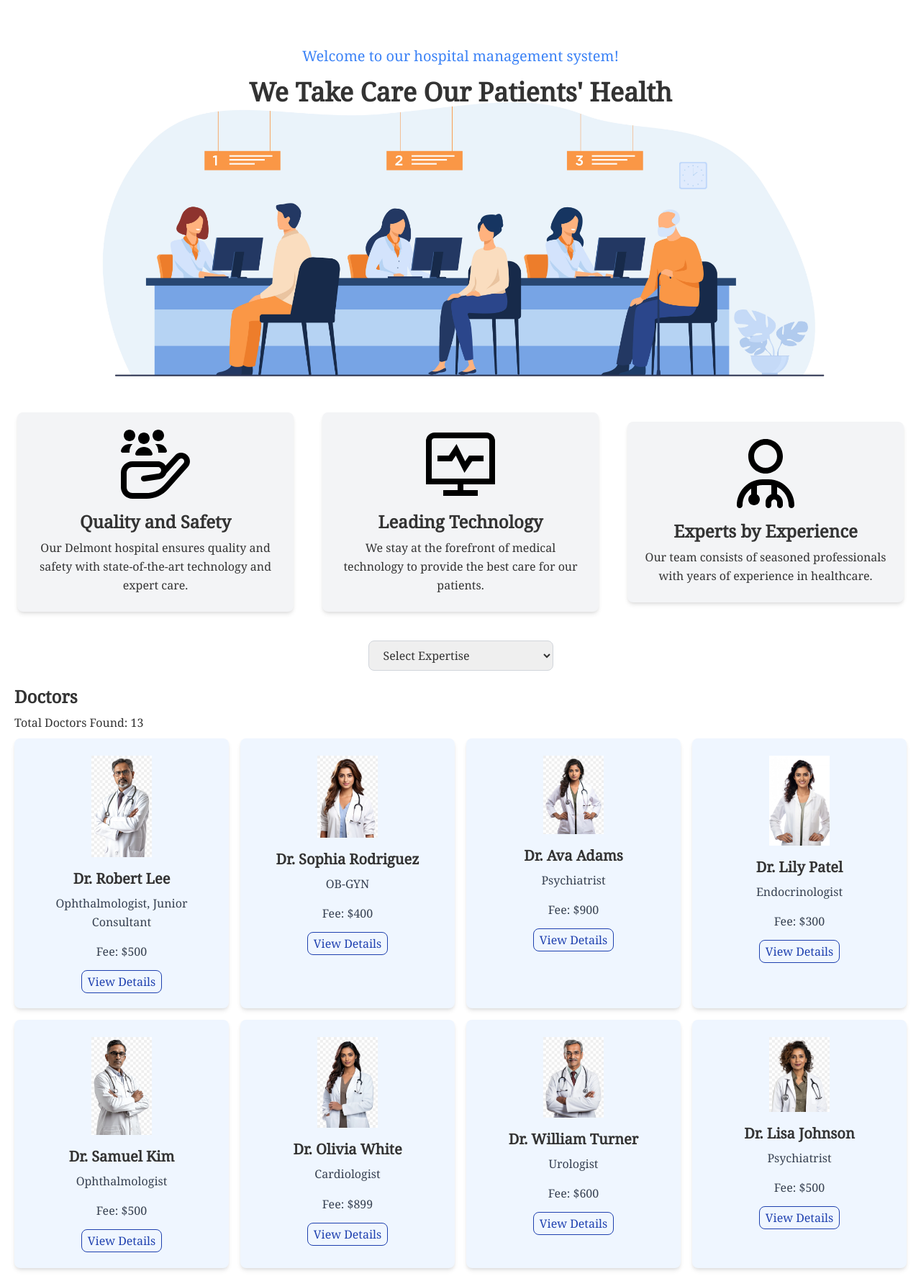
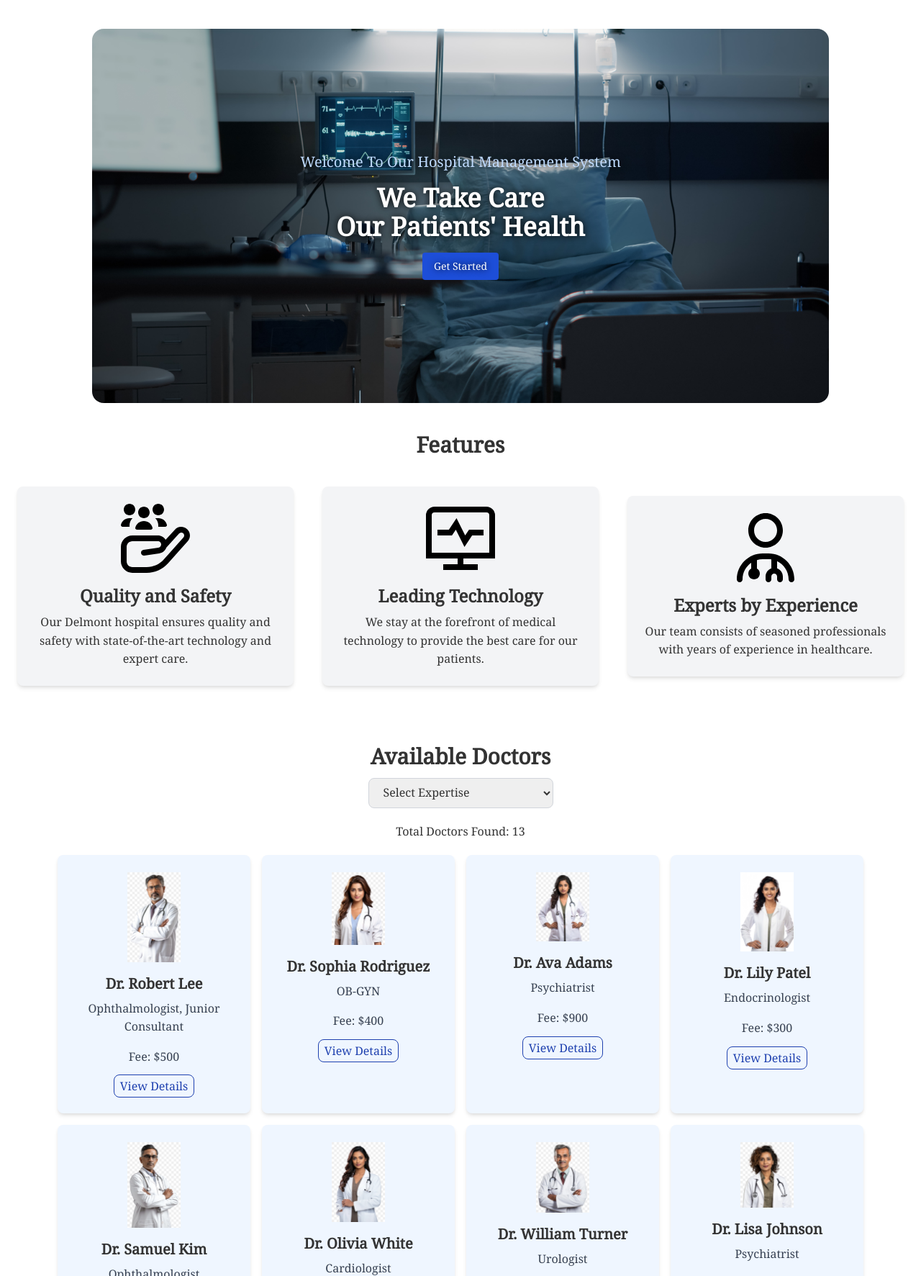
Before and after one commit to junaaid96/health_ops_connect, a Django app: page / in a window 1280 px wide. Shown: the part 84-1857 px from the top of the page at 72% size. Run offline with Django 4.2, Linux system fonts and the light colour scheme; data comes from the database, SQL or seed files in the repository; both versions use the stored data as it was after the commit.

Commit message:
updates v3.2

```diff
--- a/patient/templates/activation_success.html
+++ b/patient/templates/activation_success.html
@@ -3,8 +3,8 @@
 {% block title %}Activation Successful{% endblock %}
 
 {%block content %}
-    <div class="text-center mt-10">
-        <h1 class="text-2xl font-bold text-green-500">Activation Successful</h1>
+    <div class="text-center mt-10 bg-gray-100 w-1/2 m-auto rounded-xl px-5 py-10 shadow-md">
+        <h1 class="text-2xl font-bold text-green-500 mb-3">Activation Successful</h1>
         <p>Your account has been activated. You can now <a class="hover:text-blue-800 text-blue-700"
             href="{% url "patient_login" %}">login</a>.</p>
     </div>
--- a/static/css/style.css
+++ b/static/css/style.css
@@ -8,3 +8,16 @@ body {
     margin: 0;
     padding: 0;
 }
+
+#cover{
+    background-size: cover;
+    background-position: center;
+    height: 65vh;
+    width: 80vw;
+    display: flex;
+    justify-content: center;
+    align-items: center;
+    text-align: center;
+    color: #fff;
+    text-shadow: 0 0 10px #000;
+}
--- a/templates/home.html
+++ b/templates/home.html
@@ -6,19 +6,17 @@
 
 {% block content %}
 <!-- header -->
-<div class="relative">
-    <div class="absolute top-0 left-0 w-full text-center mt-16">
+<div id="cover" class="m-auto mt-10 rounded-2xl" style="background-image: url('{% static "images/cover.jpg" %}');">
     <div class="w-1/2 mx-auto">
-            <p class="lg:text-xl mb-4 text-blue-500">Welcome to our hospital management system!</p>
-            <h1 class="lg:text-4xl font-bold">We Take Care Our Patients' Health</h1>
-        </div>
-    </div>
-    <div class="w-10/12 m-auto opacity-25 lg:opacity-100">
-        <img src="{% static 'images/cover.jpg' %}" alt="cover">
+        <p class="lg:text-xl mb-4 text-blue-200">Welcome To Our Hospital Management System</p>
+        <h1 class="lg:text-4xl font-bold mb-4">We Take Care <br> Our Patients' Health</h1>
+        <a class="inline-block font-medium text-sm px-4 py-3 leading-none bg-blue-700 rounded text-white hover:border-transparent hover:bg-blue-800 mt-2 lg:mt-0" href="{% url "patient_login" %}">Get Started</a>
     </div>
 </div>
 
+
 <!-- features -->
+<h2 class="text-3xl font-bold mt-10 text-center">Features</h2>
 <div class="flex flex-wrap gap-10 my-10 justify-center items-center">
     <div class="bg-gray-100 rounded-lg shadow-md p-6 w-96">
         <img src="{% static 'icons/customer-care.svg' %}" alt="icon" class="w-24 mx-auto mb-4">
@@ -41,8 +39,12 @@
 
 
 
+<div class="m-20">
+    <!-- All doctors -->
+    <div class="text-center">
+        <h2 class="text-3xl font-bold mb-3">Available Doctors</h2>
+
         <!-- filter doctors by expertise -->
-<div class="m-5">
         <div class="flex gap-4 justify-center">
             <div class="mb-5">
                 <select name="specialization" onchange="window.location.href=this.value"
@@ -57,10 +59,7 @@
             </div>
         </div>
 
-    <!-- All doctors -->
-    <div>
-        <h2 class="text-2xl font-bold mb-2">Doctors</h2>
-        <p class="mb-2">Total Doctors Found: {{ doctors | length }}</p>
+        <p class="mb-5">Total Doctors Found: {{ doctors | length }}</p>
         <div class="grid grid-cols-1 md:grid-cols-2 lg:grid-cols-4 gap-4">
             {% for doctor in doctors %}
             <div class="bg-blue-50 p-6 rounded-lg shadow-md text-center">
@@ -80,11 +79,12 @@
             {% endfor %}
         </div>
     </div>
+</div>
 
 <!-- blog -->
 <div class="bg-white rounded-lg shadow-md p-6 my-10">
-        <h2 class="text-3xl font-bold mb-4">Our Blog</h2>
-        <div class="flex flex-col gap-4">
+    <h2 class="text-3xl font-bold mb-4 text-center">Our Blog</h2>
+    <div class="flex flex-wrap gap-10 my-10 justify-center items-center">
         <div class="bg-gray-100 rounded-lg shadow-md p-4">
             <h3 class="text-xl font-bold mb-2">5 Tips for a Healthy Lifestyle</h3>
             <p>Here are five simple tips to help you maintain a healthy lifestyle and improve your overall
@@ -102,5 +102,4 @@
         </div>
     </div>
 </div>
-</div>
 {% endblock %}
```
Also changed, not shown: patient/views.py (+5 -7 lines), db.sqlite3, patient/images/a2817561ef8e4307990e320cd785c3d3.jpg (added), patient/images/a2817561ef8e4307990e320cd785c3d3_DW6hXOJ.jpg (added), static/images/cover.jpg, static/images/cover2.jpg (added). Lines whose indentation alone changed are shown as unchanged.
